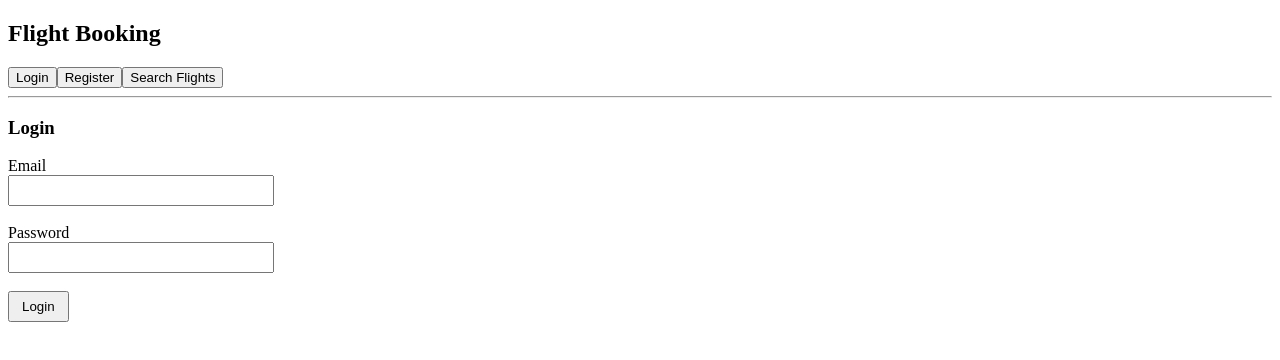
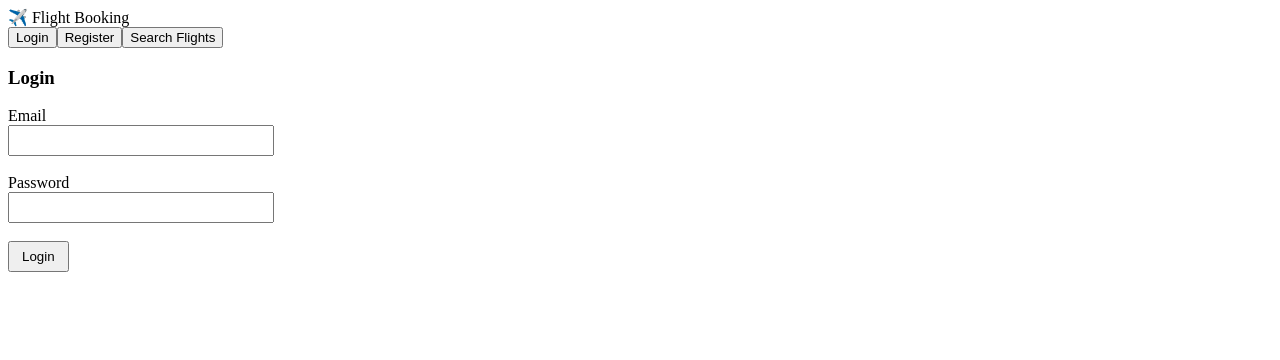
Before and after one commit to psravya-10/flight-booking-frontend, an Angular app: page / in a window 1280 px wide. Both pictures are taken after a click on the button "Login". Shown: the top 360 px of the page. Built offline with nearby package versions, Linux system fonts and the light colour scheme.

Commit message:
changed teh home style

```diff
--- a/src/app/pages/home/home.html
+++ b/src/app/pages/home/home.html
@@ -1,23 +1,27 @@
-<h2>Flight Booking</h2>
+<div class="app-container">
 
-<button (click)="showLogin()">Login</button>
-<button (click)="showRegister()">Register</button>
-<button (click)="showSearch()">Search Flights</button>
+  <div class="app-title">✈️ Flight Booking</div>
 
-<hr />
+  <div class="nav-bar">
+    <button (click)="showLogin()">Login</button>
+    <button (click)="showRegister()">Register</button>
+    <button (click)="showSearch()">Search Flights</button>
+  </div>
 
-<div *ngIf="activeView === 'home'">
-  <p>Welcome to Flight Booking Application</p>
+  <div class="card" *ngIf="activeView === 'home'">
+    <p>Welcome to the Flight Booking Application.</p>
+  </div>
+
+  <div class="card" *ngIf="activeView === 'login'">
+    <app-login (loggedIn)="showSearch()"></app-login>
+  </div>
+
+  <div class="card" *ngIf="activeView === 'register'">
+    <app-register (registered)="showLogin()"></app-register>
+  </div>
+
+  <div class="card" *ngIf="activeView === 'search'">
+    <app-search></app-search>
+  </div>
+
 </div>
-
-<app-login
-  *ngIf="activeView === 'login'"
-  (loggedIn)="showSearch()">
-</app-login>
-
-<app-register
-  *ngIf="activeView === 'register'"
-  (registered)="showLogin()">
-</app-register>
-
-<app-search *ngIf="activeView === 'search'"></app-search>
```
